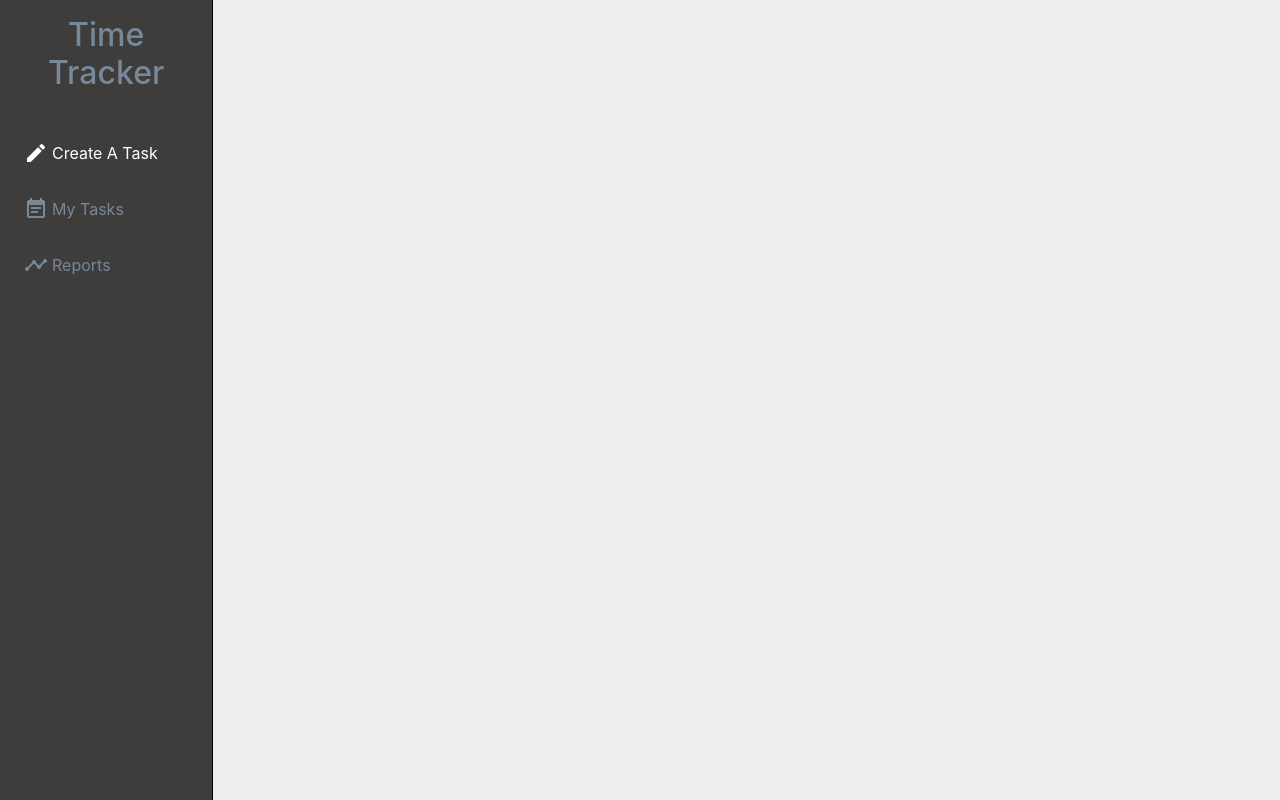
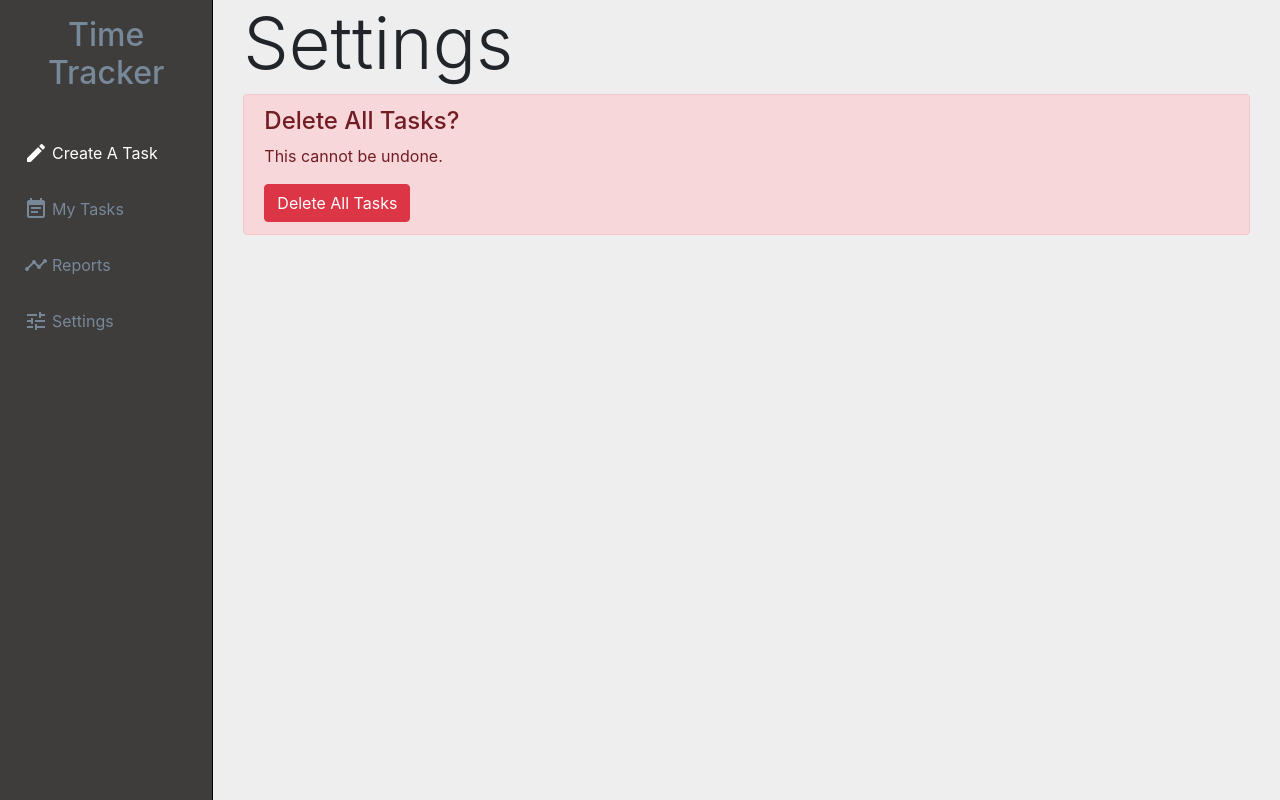
Before and after one commit to chingu-voyages/TNT-Task-Timer-v12-geckos-team-01-, a React (Create React App) app: page /settings in a window 1280 px wide. Built offline with nearby package versions, Linux system fonts and the light colour scheme.

Commit message:
added Settings page back in - added Delete All Tasks option

```diff
--- a/src/App.js
+++ b/src/App.js
@@ -19,6 +19,7 @@ import MainContent from "./components/MainContent";
 import CreateTaskPage from "./pages/CreateTaskPage";
 import RunningTasksPage from "./pages/RunningTasksPage";
 import ReportsPage from "./pages/ReportsPage";
+import SettingsPage from "./pages/SettingsPage";
 
 function App() {
   return (
@@ -38,6 +39,7 @@ function App() {
                   <Route exact path="/" component={CreateTaskPage} />
                   <Route exact path="/reports" component={ReportsPage} />
                   <Route exact path="/mytasks" component={RunningTasksPage} />
+                  <Route exact path="/settings" component={SettingsPage} />
                 </Switch>
               </MainContent>
             </Col>
--- a/src/actions/taskActions.js
+++ b/src/actions/taskActions.js
@@ -3,7 +3,8 @@ import {
   REMOVE_TASK,
   START_TASK,
   PAUSE_TASK,
-  COMPLETE_TASK
+  COMPLETE_TASK,
+  DELETE_ALL_TASKS
 } from "./types";
 
 /* Action Creators */
@@ -33,3 +34,9 @@ export const completeTask = id => ({
   type: COMPLETE_TASK,
   payload: id
 });
+
+export const deleteAllTasks = () => {
+  return {
+    type: DELETE_ALL_TASKS
+  };
+};
--- a/src/actions/types.js
+++ b/src/actions/types.js
@@ -6,5 +6,7 @@ export const REMOVE_TASK = "REMOVE_TASK";
 export const START_TASK = "START_TASK";
 export const PAUSE_TASK = "PAUSE_TASK";
 export const COMPLETE_TASK = "COMPLETE_TASK";
+export const DELETE_ALL_TASKS = "DELETE_ALL_TASKS";
+
 // UI Actions
 export const CHANGE_TAB = "CHANGE_TAB";
--- a/src/components/Sidebar/Sidebar.js
+++ b/src/components/Sidebar/Sidebar.js
@@ -13,7 +13,8 @@ const Sidebar = ({ currentTab }) => {
   const sidebarData = [
     { to: "/", iconName: "create", linkText: "Create A Task" },
     { to: "/mytasks", iconName: "event_note", linkText: "My Tasks" },
-    { to: "/reports", iconName: "timeline", linkText: "Reports" }
+    { to: "/reports", iconName: "timeline", linkText: "Reports" },
+    { to: "/settings", iconName: "tune", linkText: "Settings" }
   ];
 
   const sidebarItems = sidebarData.map((sidebarItem, index) => (
--- /dev/null
+++ b/src/pages/SettingsPage.js
@@ -0,0 +1,54 @@
+/* eslint-disable no-shadow */
+import React, { useState } from "react";
+import PropTypes from "prop-types";
+import { connect } from "react-redux";
+import { Redirect } from "react-router-dom";
+
+import Container from "react-bootstrap/Container";
+import Row from "react-bootstrap/Row";
+import Col from "react-bootstrap/Col";
+import Button from "react-bootstrap/Button";
+import Alert from "react-bootstrap/Alert";
+import { deleteAllTasks } from "../actions/taskActions";
+
+const SettingsPage = ({ deleteAllTasks }) => {
+  const [redirect, setRedirect] = useState(false);
+
+  const deleteClicked = () => {
+    deleteAllTasks();
+    setRedirect(true);
+  };
+
+  return (
+    <Container>
+      <div className="page-header">
+        <h2 className="display-3">Settings</h2>
+      </div>
+
+      {redirect ? (
+        <Redirect to="/mytasks" />
+      ) : (
+        <Row>
+          <Col span={{ xs: 12 }}>
+            <Alert variant="danger">
+              <Alert.Heading>Delete All Tasks?</Alert.Heading>
+              <p>This cannot be undone.</p>
+              <Button variant="danger" onClick={deleteClicked}>
+                Delete All Tasks
+              </Button>
+            </Alert>
+          </Col>
+        </Row>
+      )}
+    </Container>
+  );
+};
+
+SettingsPage.propTypes = {
+  deleteAllTasks: PropTypes.func.isRequired
+};
+
+export default connect(
+  null,
+  { deleteAllTasks }
+)(SettingsPage);
--- a/src/reducer/taskReducer.js
+++ b/src/reducer/taskReducer.js
@@ -19,7 +19,8 @@ import {
   REMOVE_TASK,
   START_TASK,
   PAUSE_TASK,
-  COMPLETE_TASK
+  COMPLETE_TASK,
+  DELETE_ALL_TASKS
 } from "../actions/types";
 
 const saveToLocalStorage = taskList => {
@@ -70,6 +71,19 @@ export default (state = initialState, action) => {
         ...state,
         taskList: state.taskList.filter(each => each.id !== action.payload)
       };
+
+    /*
+     * START_TASK - action started by clicking "Start Task" in the
+     * TaskControl Component.
+     */
+
+    case DELETE_ALL_TASKS: {
+      saveToLocalStorage([]);
+      return {
+        ...state,
+        taskList: []
+      };
+    }
 
     case START_TASK: {
       // get the status of the task
```
